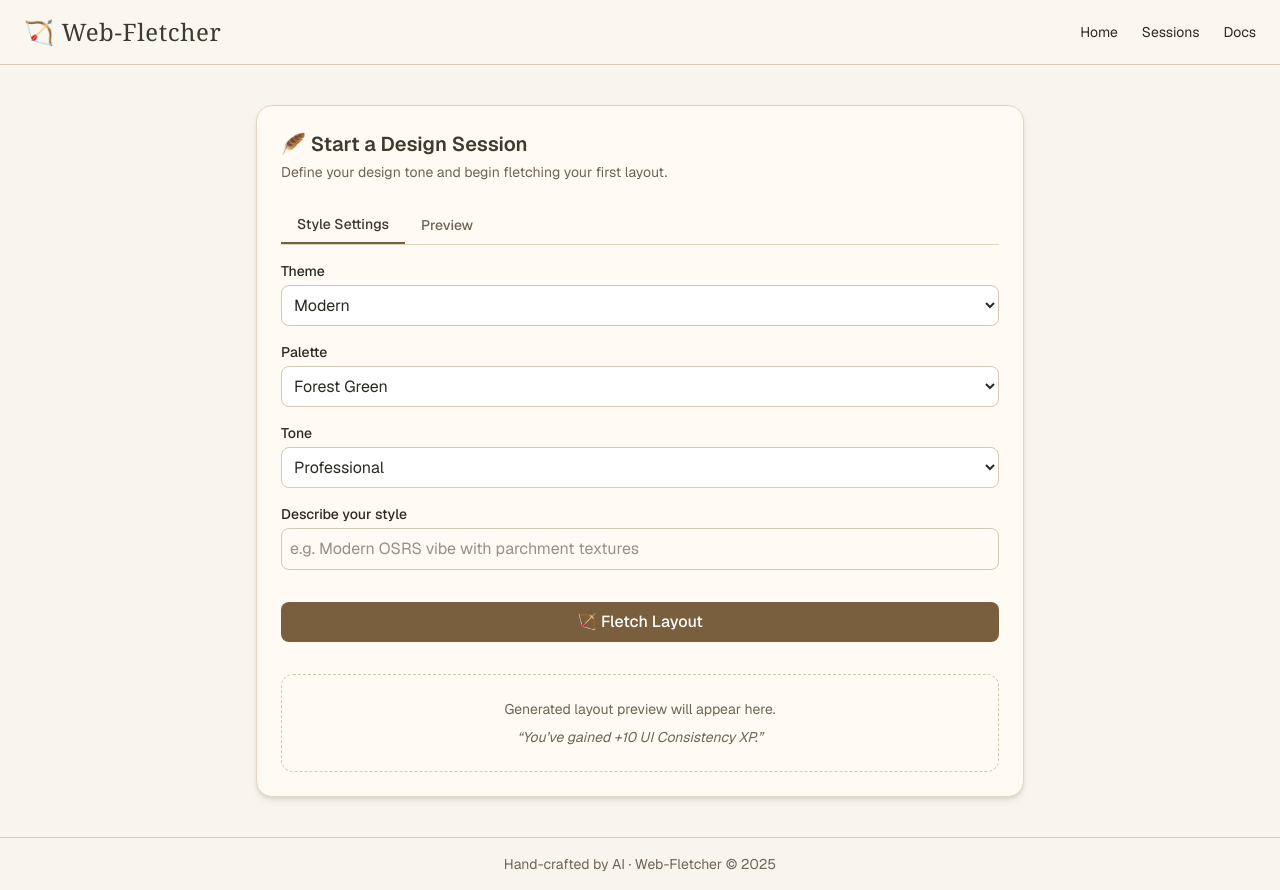
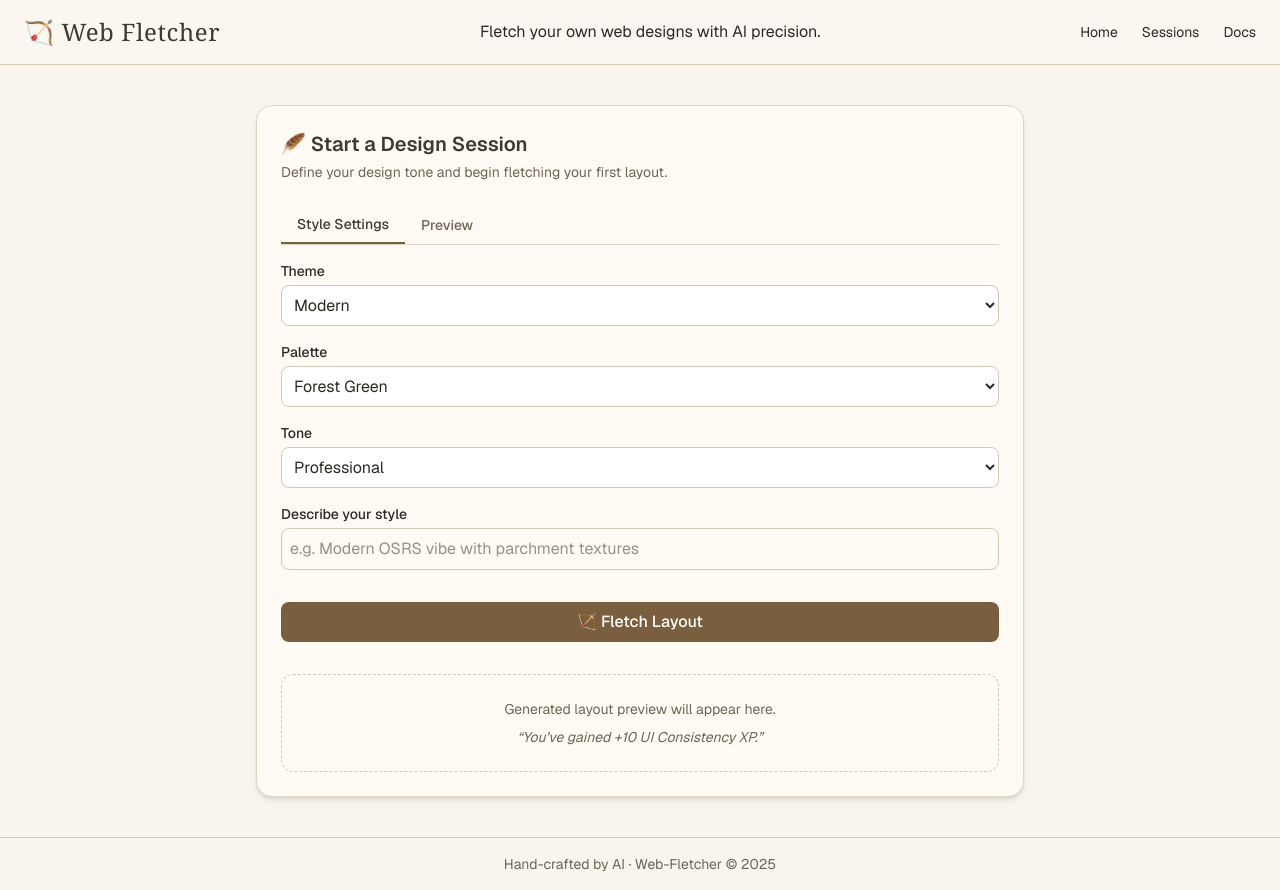
Before and after one commit to bertjee321/web-fletcher, a Next.js app: page / in a window 1280 px wide. Built offline with nearby package versions, Linux system fonts and the light colour scheme.

Commit message:
Fix header title formatting and add descriptive text for clarity

```diff
--- a/components/layout/Header.tsx
+++ b/components/layout/Header.tsx
@@ -2,8 +2,11 @@ const Header = () => {
   return (
     <header className="border-b border-[#d3c9b4] bg-[#faf7f1] px-6 py-4 flex items-center justify-between">
       <h1 className="text-2xl font-serif tracking-wide text-[#3f3a2f]">
-        🏹 Web-Fletcher
+        🏹 Web Fletcher
       </h1>
+      <p>
+        Fletch your own web designs with AI precision.
+      </p>
 
       <nav className="space-x-6 text-sm">
         <a href="#" className="hover:text-[#8b7355] transition-colors">
```
